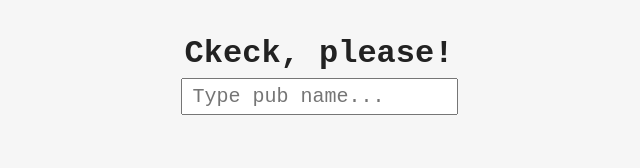
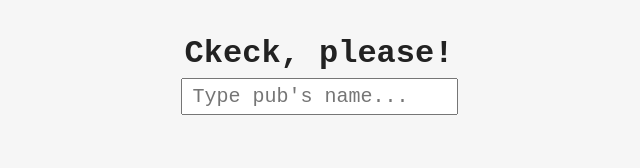
Before and after one commit to irismorar/REACT-generate-bill, a React (Vite) app: page / in a window 1280 px wide. Shown: the top 168 px of the page, without its empty margins (321-961 px from the left). Built offline with nearby package versions, Linux system fonts and the light colour scheme.

Commit message:
correct a word

```diff
--- a/src/App.jsx
+++ b/src/App.jsx
@@ -31,7 +31,7 @@ export default function App() {
             <input
               type="text"
               className="pub-name"
-              placeholder="Type pub name..."
+              placeholder="Type pub's name..."
               onKeyDown={(event) => {
                 if (event.key === "Enter") {
                   setPubName(event.target.value);
```
